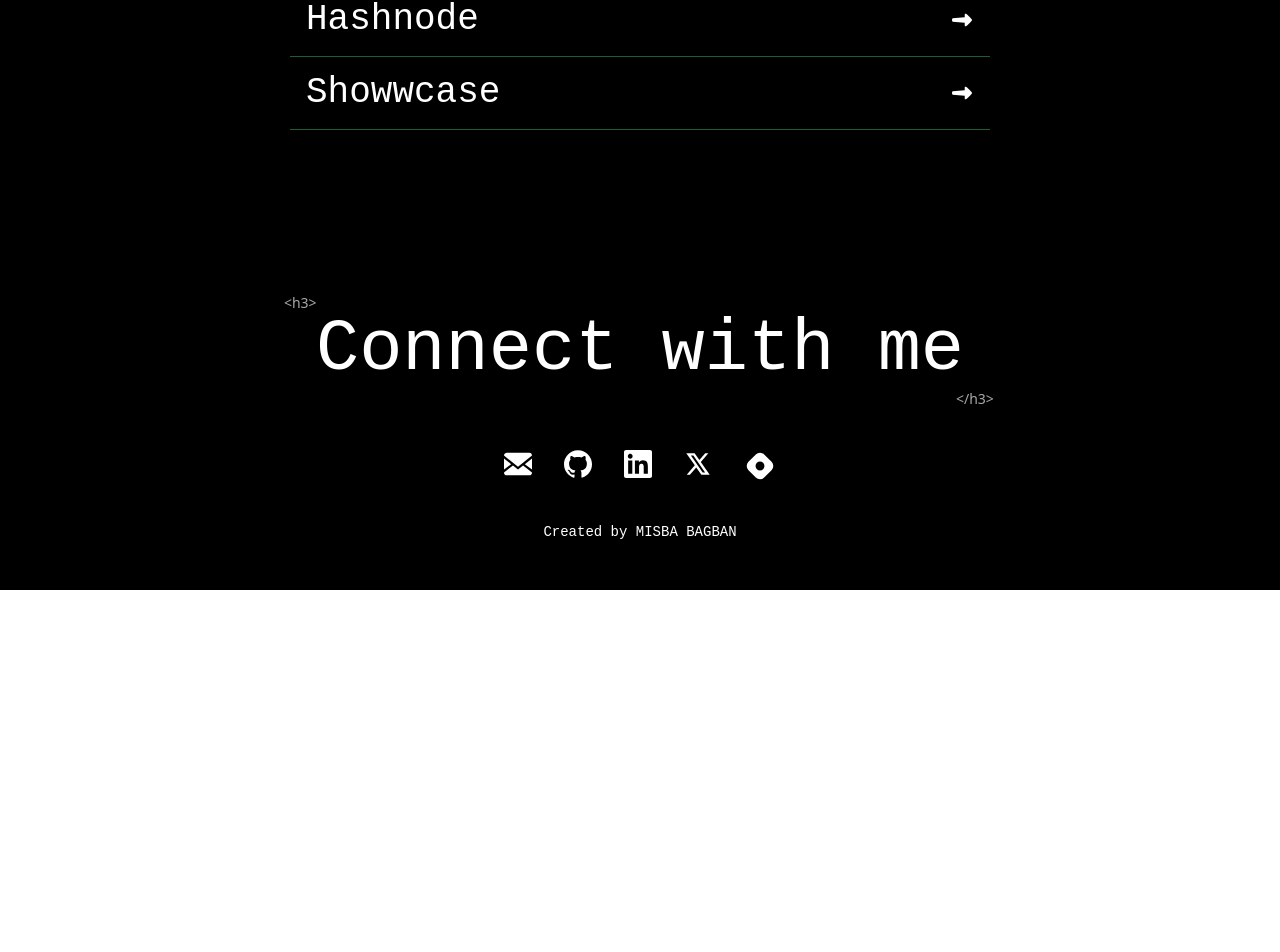
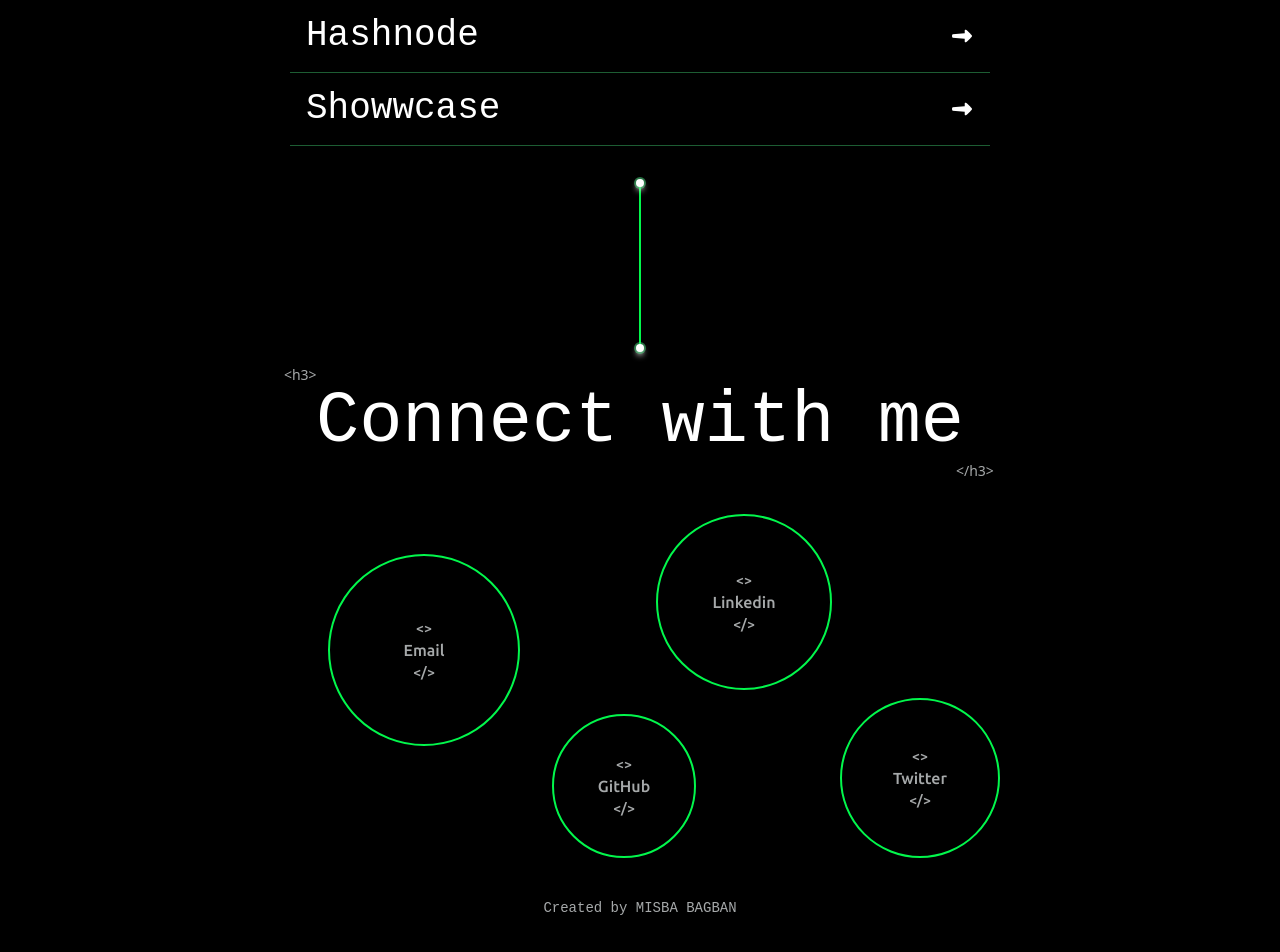
Before and after one commit to mishba-ai/misba-ai, a React (Vite) app: page / in a window 1280 px wide. Shown: the part 1833-2785 px from the top of the page. Before the commit the page ends 2423 px from the top, so only its background shows below. Built offline with nearby package versions, Linux system fonts and the light colour scheme; a web font is replaced by a local one.

Commit message:
make the better UI

```diff
--- a/src/App.jsx
+++ b/src/App.jsx
@@ -12,9 +12,9 @@ const siteProps = {
   email: "mishbabagban@gmail.com",
   gitHub: "mishba-ai",
   // instagram: "microsoft",
-  linkedIn: "mishba",
-  Hashnode: "mishba",
-  twitter: "misba",
+  linkedIn: "mishba-bagban",
+  // Hashnode: "mishba",
+  twitter: "mishba_bagban",
 };
 
 const App = () => {
--- a/src/Components/Footer.jsx
+++ b/src/Components/Footer.jsx
@@ -2,14 +2,14 @@ import React from "react";
 import PropTypes from "prop-types";
 
 import devDotToIcon from "../images/socials/devdotto.svg";
-import envelopeIcon from "../images/socials/envelope.svg";
-import gitHubIcon from "../images/socials/github.svg";
+// import envelopeIcon from "../images/socials/envelope.svg";
+// import gitHubIcon from "../images/socials/github.svg";
 // import instagramIcon from "../images/socials/instagram.svg";
-import linkedInIcon from "../images/socials/linkedin.svg";
-import mediumIcon from "../images/socials/medium.svg";
-import twitterIcon from "../images/socials/twitter.svg";
+// import linkedInIcon from "../images/socials/linkedin.svg";
+// import mediumIcon from "../images/socials/medium.svg";
+// import twitterIcon from "../images/socials/twitter.svg";
 import youTubeIcon from "../images/socials/youtube.svg";
-import hashnode from "../images/socials/hashnode.svg";
+// import hashnode from "../images/socials/hashnode.svg";
 
 const Footer = (props) => {
   const { devDotTo, email, gitHub, linkedIn, medium, name, twitter, youTube } = props;
@@ -17,7 +17,7 @@ const Footer = (props) => {
   return (
     <div
       id="footer"
-      className=" bg-black flex flex-col text-[#A6A9AA] font-medium justify-center items-center w-full gap-[2.5rem] pt-[10rem] pr-0 pb-[3rem]"
+      className=" bg-black flex flex-col text-[#A6A9AA] font-medium justify-center items-center w-full gap-[2.5rem] pt-[1rem] pr-0 pb-[3rem]"
     >
       <div className="">
         {" "}
@@ -26,22 +26,38 @@ const Footer = (props) => {
         <span className="text-sm relative left-[40rem]">&lt;/h3&gt;</span>
       </div>
 
-      <div className="flex gap-x-8 justify-center">
+      <div className="flex  gap-8 justify-center font-Ubuntu text-[#A6A9AA]">
+        <div className="">
           {email && (
-          <a href={`mailto:${email}`}>
-            <img src={envelopeIcon} alt="email" className="w-7 h-7" />
+            <a
+              href={`mailto:${email}`}
+              className="w-48 h-48 rounded-full flex flex-col relative right-[7rem] top-8 justify-center items-center border-2 border-greenPrimary"
+            >
+              {/* <img src={envelopeIcon} alt="email" className="w-7 h-7 " /> */}
+              <span className="text-sm ">&lt;&gt;</span>
+              <p className=" ">Email</p>
+              <span className="text-sm ">&lt;/&gt;</span>
             </a>
           )}
-        {devDotTo && (
+          {/* {devDotTo && (
             <a href={`https://dev.to/${devDotTo}`} target="_blank" rel="noopener noreferrer">
               <img src={devDotToIcon} alt="Dev.to" className="w-7 h-7" />
             </a>
-        )}
+          )} */}
           {gitHub && (
-          <a href={`https://github.com/${gitHub}`} target="_blank" rel="noopener noreferrer">
-            <img src={gitHubIcon} alt="GitHub" className="w-7 h-7" />
+            <a
+              href={`https://github.com/${gitHub}`}
+              target="_blank"
+              rel="noopener noreferrer"
+              className="w-36 h-36 rounded-full flex flex-col relative left-28 justify-center items-center border-2 border-greenPrimary"
+            >
+              {/* <img src={gitHubIcon} alt="GitHub" className="w-7 h-7" /> */}
+              <span className="text-sm ">&lt;&gt;</span>
+              <p className=" ">GitHub</p>
+              <span className="text-sm ">&lt;/&gt;</span>
             </a>
           )}
+        </div>
         {/* {instagram && (
           <a
             href={`https://www.instagram.com/${instagram}`}
@@ -51,23 +67,38 @@ const Footer = (props) => {
             <img src={instagramIcon} alt="Instagram" className="socialIcon" />
           </a>
         )} */}
+        <div>
           {linkedIn && (
             <a
               href={`https://www.linkedin.com/in/${linkedIn}`}
               target="_blank"
               rel="noopener noreferrer"
+              className="w-44 h-44 rounded-full relative right-2 bottom-2 flex flex-col  justify-center items-center border-2 border-greenPrimary"
             >
-            <img src={linkedInIcon} alt="LinkedIn" className="w-7 h-7" />
+              {/* <img src={linkedInIcon} alt="LinkedIn" className="w-7 h-7" /> */}
+              <span className="text-sm ">&lt;&gt;</span>
+
+              <p className=" ">Linkedin</p>
+              <span className="text-sm ">&lt;/&gt;</span>
             </a>
           )}
           {medium && (
             <a href={`https://medium.com/@${medium}`} target="_blank" rel="noopener noreferrer">
-            <img src={mediumIcon} alt="Medium" className="w-7 h-7" />
+              {/* <img src={mediumIcon} alt="Medium" className="w-7 h-7" /> */}
             </a>
           )}
           {twitter && (
-          <a href={`https://twitter.com/${twitter}`} target="_blank" rel="noopener noreferrer">
-            <img src={twitterIcon} alt="Twitter" className="w-7 h-7" />
+            <a
+              href={`https://twitter.com/${twitter}`}
+              target="_blank"
+              rel="noopener noreferrer"
+              className="w-40 h-40 rounded-full flex flex-col relative left-44 justify-center items-center border-2 border-greenPrimary"
+            >
+              {/* <img src={twitterIcon} alt="Twitter" className="w-7 h-7" /> */}
+              <span className="text-sm ">&lt;&gt;</span>
+
+              <p className=" ">Twitter</p>
+              <span className="text-sm ">&lt;/&gt;</span>
             </a>
           )}
           {youTube && (
@@ -79,17 +110,9 @@ const Footer = (props) => {
               <img src={youTubeIcon} alt="YouTube" className="w-7 h-7" />
             </a>
           )}
-        {hashnode && (
-          <a
-            href={`https://www.hashnode.com/c/${hashnode}`}
-            target="_blank"
-            rel="noopener noreferrer"
-          >
-            <img src={hashnode} alt="hashnode" className="w-8 h-8" />
-          </a>
-        )}
         </div>
-      <p className="text-white mt-0 font-Kode text-sm">Created by {name}</p>
+      </div>
+      <p className=" mt-0 font-Kode text-sm">Created by {name}</p>
     </div>
   );
 };
--- a/src/Components/Press.jsx
+++ b/src/Components/Press.jsx
@@ -8,7 +8,7 @@ const Press = () => {
         <h1 className="text-white font-Kode text-7xl mx-4">MY Press</h1>
         <span className="text-sm relative left-[12rem]">&lt;/h3&gt;</span>
 
-        <ul className="mt-12  font-Kode text-white text-4xl text-center flex flex-col justify-center items-center">
+        <ul className="mt-16  font-Kode text-white text-4xl text-center flex flex-col justify-center items-center">
           <hr className="border-[#1D5D33] w-[700px]" />
           <li className="hover:bg-greenSecondary hover:text-black cursor-pointer p-4 flex justify-between w-full">
             <p>Hashnode</p>
@@ -28,6 +28,8 @@ const Press = () => {
 
           <li></li>
         </ul>
+        <div className="mt-10 h-40 border border-greenPrimary relative after:rounded-full after:h-2 after:absolute after:top-[9.8rem] after:-right-1   after:w-2 after:bg-white after:shadow-md  after:ring-2 after:ring-green-400/50  after:content-[''] after:shadow-white
+        before:rounded-full before:h-2 before:absolute before:-top-2 before:-right-1   before:w-2 before:ring-green-400/50 before:ring-2 before:bg-white before:shadow-md before:content-[''] before:shadow-white"></div>
       </div>
     </section>
   );
--- a/src/Components/Projects.jsx
+++ b/src/Components/Projects.jsx
@@ -76,7 +76,7 @@ const Projects = () => {
                       <img
                         src={project.image}
                         alt=""
-                        className="w-72 h-72 border rounded-full border-[#A6A9AA]"
+                        className="w-72 h-72 border-2 rounded-full border-[#A6A9AA]"
                       />
                     </div>
 
@@ -84,7 +84,7 @@ const Projects = () => {
                       <a href={project.url} target="_blank" rel="noopener noreferrer">
                         <h3 className="font-Kode text-5xl mt-4 text-[#02F74C]">{project.title}</h3>
                       </a>
-                      <p className="w-96 font-code font-semibold mt-1">{project.description}</p>
+                      <p className="w-96 font-code text-lg font-semibold mt-1">{project.description}</p>
                     </div>
                   </div>
                 </div>
--- a/tailwind.config.js
+++ b/tailwind.config.js
@@ -6,6 +6,7 @@ module.exports = {
       fontFamily: {
         code: ['"Nanum Gothic Coding"', '"monospace"'],
         Kode: ['"Kode Mono"', "monospace"],
+        Ubuntu: ['"Ubuntu"', "sans-serif"],
       },
       colors: {
         greenPrimary: "var(--greenPrimary)",
```
Lines whose indentation alone changed are shown as unchanged.
